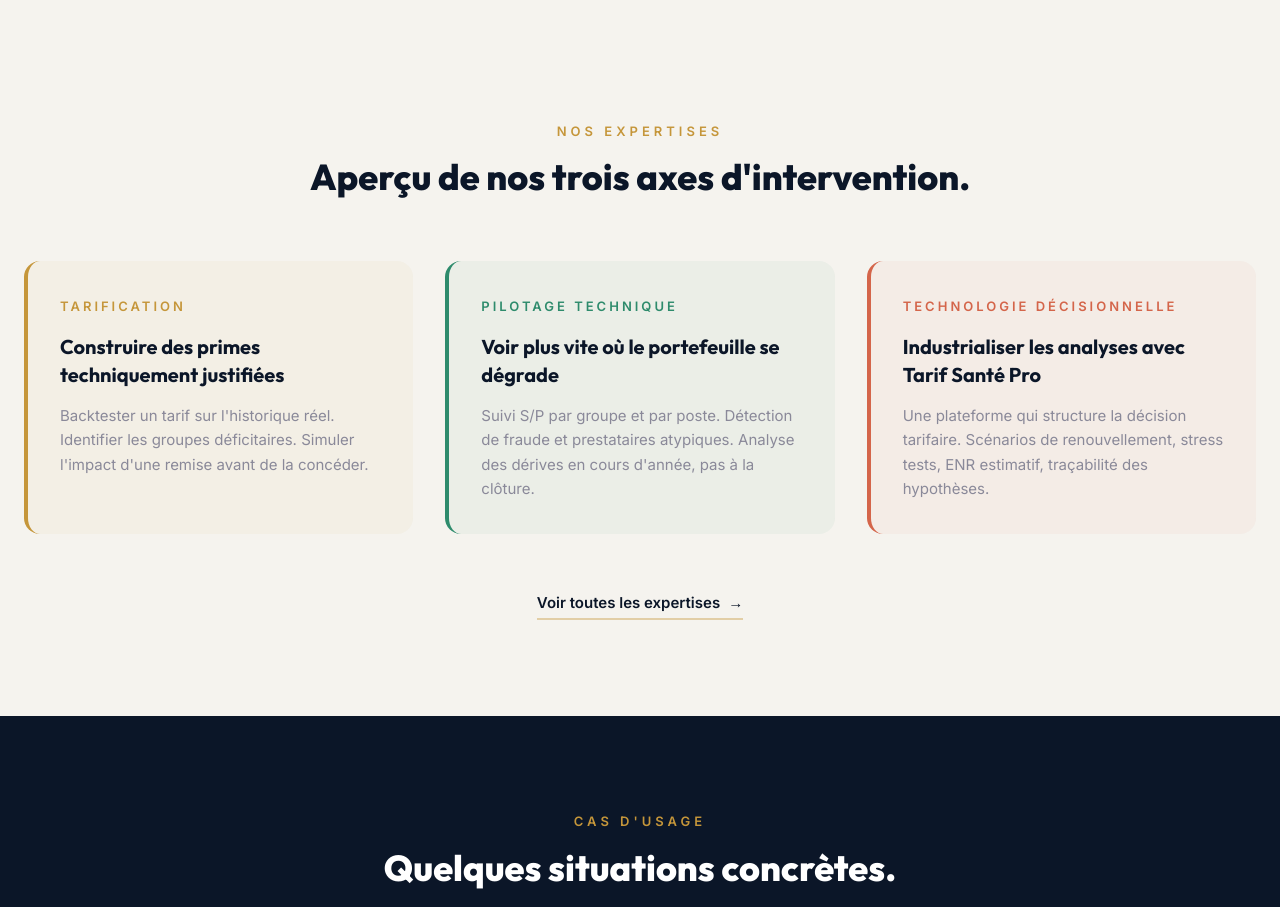
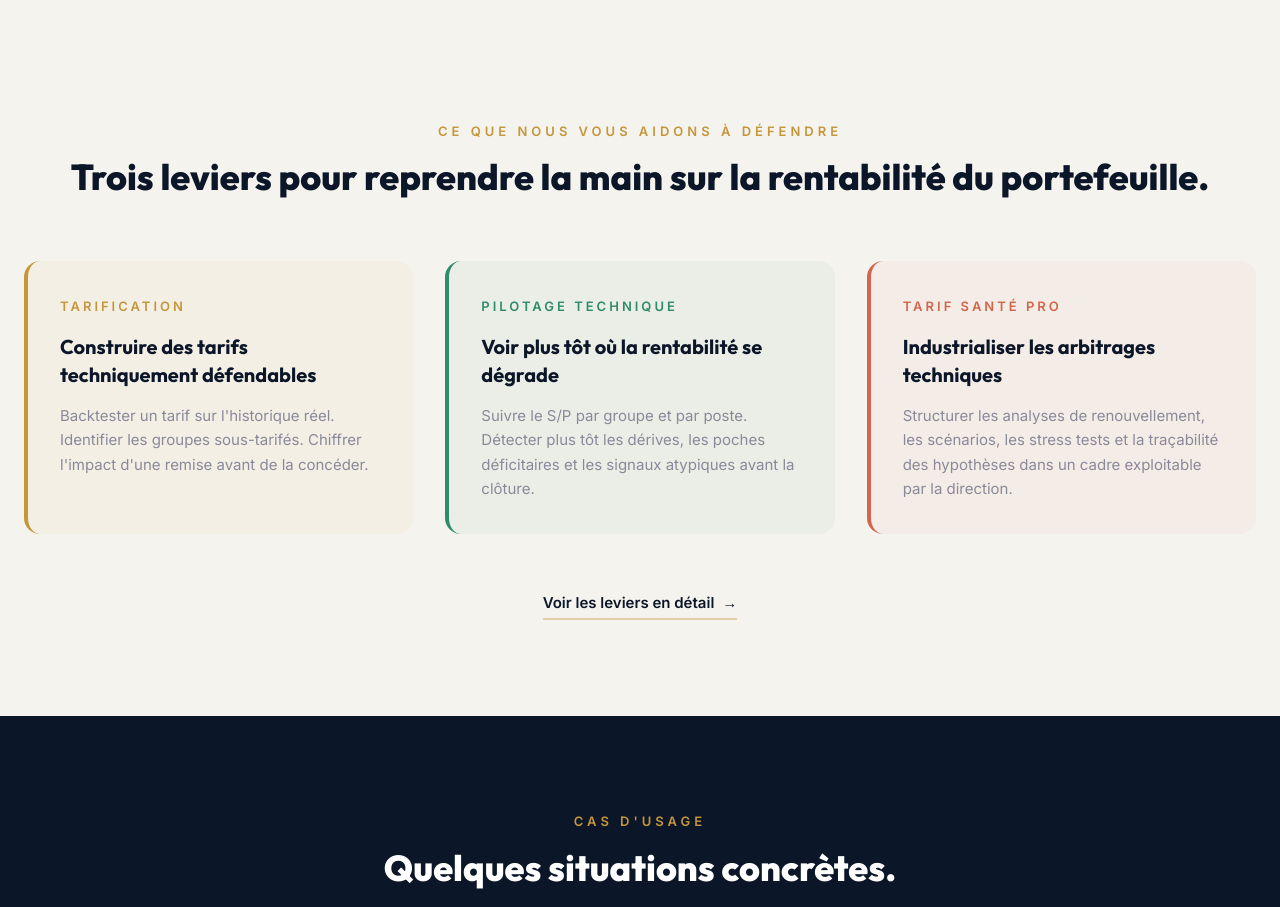
Before and after one commit to sidickgoldman/SiteWeb_PrimeActuaire, a Next.js app: page / in a window 1280 px wide. Shown: the part 1820-2727 px from the top of the page. Built offline with nearby package versions, Linux system fonts and the light colour scheme.

Commit message:
copy: Piliers — nouveau contenu 3 leviers, eyebrow 'ce que nous vous aidons à défendre'

```diff
--- a/src/i18n/en.ts
+++ b/src/i18n/en.ts
@@ -94,26 +94,26 @@ export const en: Dictionary = {
 
   // Piliers
   piliers: {
-    eyebrow: "Our expertise",
-    title: "Three pillars. Complete technical governance.",
-    eyebrowTeaser: "Our expertise",
-    titleTeaser: "An overview of our three areas of focus.",
-    ctaTeaser: "See all expertise",
+    eyebrow: "What we help you defend",
+    title: "Three levers to take back control of portfolio profitability.",
+    eyebrowTeaser: "What we help you defend",
+    titleTeaser: "Three levers to take back control of portfolio profitability.",
+    ctaTeaser: "See the levers in detail",
     items: [
       {
         label: "Pricing",
-        title: "Build technically justified premiums",
-        desc: "Backtest a premium against actual history. Identify loss-making groups. Simulate the impact of a discount before granting it.",
+        title: "Build technically defensible premiums",
+        desc: "Backtest a premium against real claims history. Identify under-priced groups. Quantify the impact of a discount before granting it.",
       },
       {
-        label: "Technical Monitoring",
-        title: "Spot portfolio deterioration faster",
-        desc: "Loss ratio tracking by group and cost category. Fraud and atypical provider detection. In-year drift analysis, not at year-end.",
+        label: "Technical monitoring",
+        title: "See earlier where profitability is eroding",
+        desc: "Track loss ratio by group and cost category. Detect drift, loss pockets, and atypical signals earlier — before year-end close.",
       },
       {
-        label: "Decision Technology",
-        title: "Industrialize analysis with Tarif Santé Pro",
-        desc: "A platform that structures pricing decisions. Renewal scenarios, stress tests, IBNR estimates, hypothesis traceability.",
+        label: "Tarif Santé Pro",
+        title: "Industrialize technical trade-offs",
+        desc: "Structure renewal analyses, scenarios, stress tests and hypothesis traceability in a framework management can actually use.",
       },
     ],
   },
--- a/src/i18n/fr.ts
+++ b/src/i18n/fr.ts
@@ -92,26 +92,26 @@ export const fr = {
 
   // Piliers
   piliers: {
-    eyebrow: "Nos expertises",
-    title: "Trois piliers. Une gouvernance technique complète.",
-    eyebrowTeaser: "Nos expertises",
-    titleTeaser: "Aperçu de nos trois axes d'intervention.",
-    ctaTeaser: "Voir toutes les expertises",
+    eyebrow: "Ce que nous vous aidons à défendre",
+    title: "Trois leviers pour reprendre la main sur la rentabilité du portefeuille.",
+    eyebrowTeaser: "Ce que nous vous aidons à défendre",
+    titleTeaser: "Trois leviers pour reprendre la main sur la rentabilité du portefeuille.",
+    ctaTeaser: "Voir les leviers en détail",
     items: [
       {
         label: "Tarification",
-        title: "Construire des primes techniquement justifiées",
-        desc: "Backtester un tarif sur l'historique réel. Identifier les groupes déficitaires. Simuler l'impact d'une remise avant de la concéder.",
+        title: "Construire des tarifs techniquement défendables",
+        desc: "Backtester un tarif sur l'historique réel. Identifier les groupes sous-tarifés. Chiffrer l'impact d'une remise avant de la concéder.",
       },
       {
         label: "Pilotage technique",
-        title: "Voir plus vite où le portefeuille se dégrade",
-        desc: "Suivi S/P par groupe et par poste. Détection de fraude et prestataires atypiques. Analyse des dérives en cours d'année, pas à la clôture.",
+        title: "Voir plus tôt où la rentabilité se dégrade",
+        desc: "Suivre le S/P par groupe et par poste. Détecter plus tôt les dérives, les poches déficitaires et les signaux atypiques avant la clôture.",
       },
       {
-        label: "Technologie décisionnelle",
-        title: "Industrialiser les analyses avec Tarif Santé Pro",
-        desc: "Une plateforme qui structure la décision tarifaire. Scénarios de renouvellement, stress tests, ENR estimatif, traçabilité des hypothèses.",
+        label: "Tarif Santé Pro",
+        title: "Industrialiser les arbitrages techniques",
+        desc: "Structurer les analyses de renouvellement, les scénarios, les stress tests et la traçabilité des hypothèses dans un cadre exploitable par la direction.",
       },
     ],
   },
@@ -426,8 +426,8 @@ export const fr = {
         ],
       },
       {
-        label: "Technologie décisionnelle",
-        title: "Industrialiser la décision avec Tarif Santé Pro.",
+        label: "Tarif Santé Pro",
+        title: "Industrialiser les arbitrages techniques.",
         desc: "Une plateforme conçue par un actuaire, pour des actuaires et des décideurs. Chaque vue répond à une question concrète de DT/DG avant un comité ou un renouvellement.",
         bullets: [
           "Scénarios de renouvellement comparables",
```
